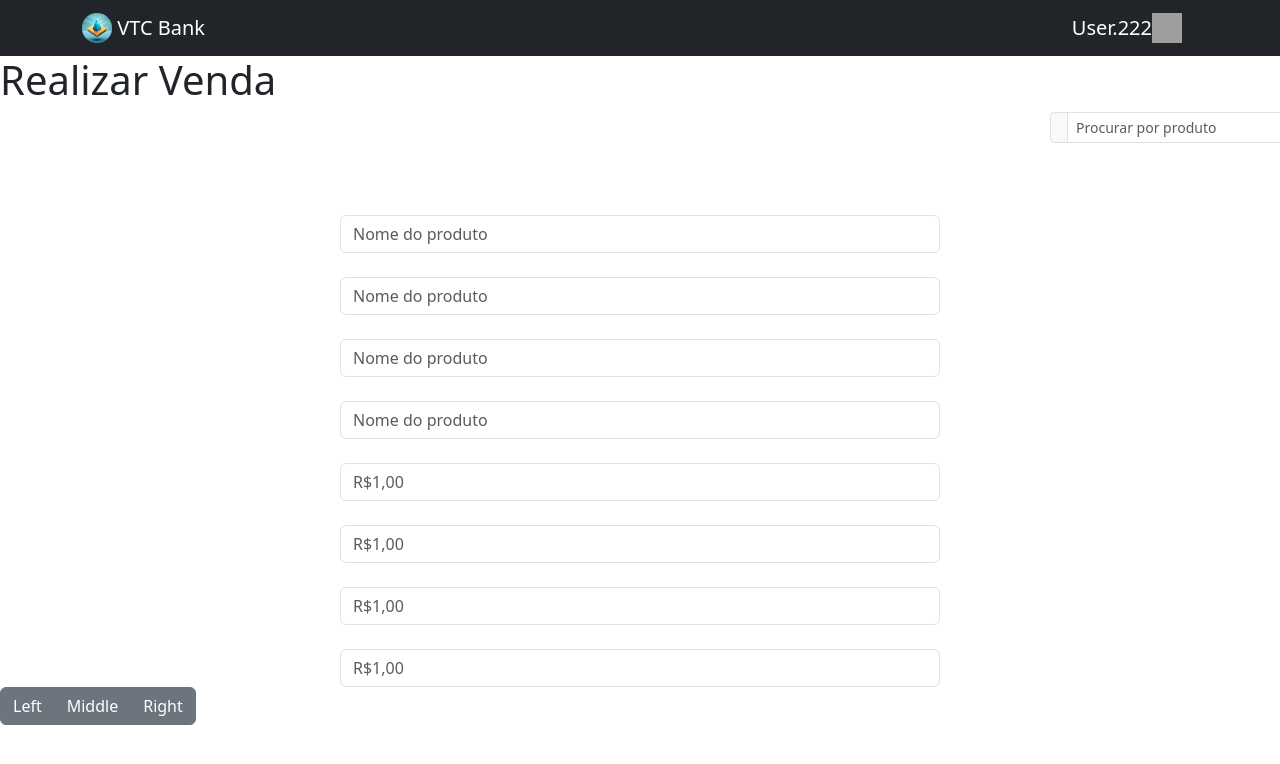
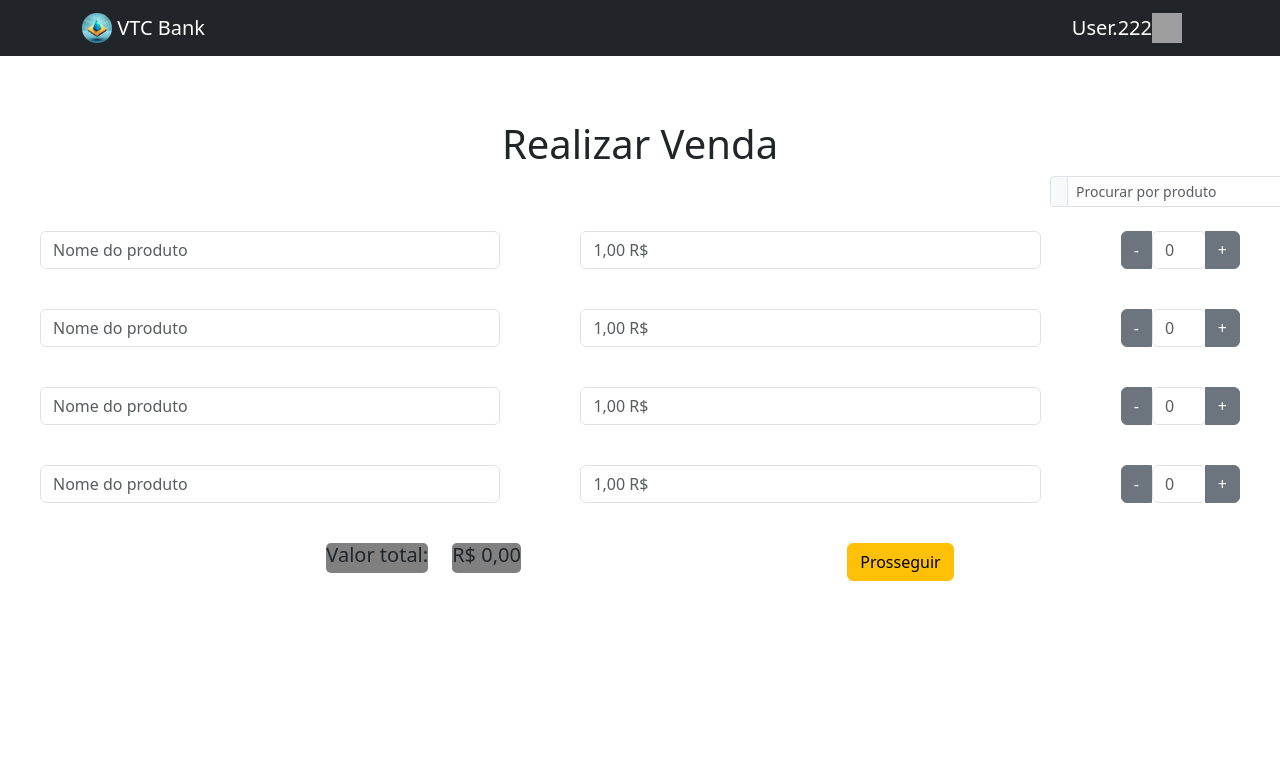
Before and after one commit to chyoda/coin_project, a React (Create React App) app: page / in a window 1280 px wide. Shown: the top 764 px of the page. Built offline with nearby package versions, Linux system fonts and the light colour scheme; grey boxes are pictures that could not be loaded.

Commit message:
screen "sold" made.

```diff
--- a/src/pages/EMP/Vender.js
+++ b/src/pages/EMP/Vender.js
@@ -11,7 +11,7 @@ const Vender = () => {
     return (
         <>
             <EmptyNavBar/>
-            <div className="ComBox">
+            <div class="ComBox">
                 <h1>Realizar Venda</h1>
             </div>
 
@@ -27,35 +27,56 @@ const Vender = () => {
             </div>
 
             <div class="tet">
-            <br />
-            <br />
-            <br />
-            <Form.Control type="text" placeholder="Nome do produto" />
-            <br />
-            <Form.Control class="comboinput" type="text" placeholder="Nome do produto" />
-            <br />
-            <Form.Control class="comboinput" type="text" placeholder="Nome do produto" />
-            <br />
-            <Form.Control class="comboinput" type="text" placeholder="Nome do produto" />
-            <br />
-            <Form.Control type="number" placeholder="R$1,00" />
-            <br />
-            <Form.Control type="number" placeholder="R$1,00" />
-            <br />
-            <Form.Control type="number" placeholder="R$1,00" />
-            <br />
-            <Form.Control type="number" placeholder="R$1,00" />
+                <Form.Control type="text" placeholder="Nome do produto" />
+                <Form.Control type="number" placeholder="1,00 R$" />
+                <ButtonGroup aria-label="Basic example">
+                    <Button variant="secondary"> - </Button>
+                    <Form.Control type="number" placeholder="0" />
+                    <Button variant="secondary"> + </Button>
+                </ButtonGroup>
             </div>
 
-            <div>
+            <div class="tet">
+                <Form.Control type="text" placeholder="Nome do produto" />
+                <Form.Control type="number" placeholder="1,00 R$" />
+                <ButtonGroup aria-label="Basic example">
+                    <Button variant="secondary"> - </Button>
+                    <Form.Control type="number" placeholder="0" />
+                    <Button variant="secondary"> + </Button>
+                </ButtonGroup>
+            </div>
 
-            <ButtonGroup aria-label="Basic example">
-                <Button variant="secondary">Left</Button>
-                <Button variant="secondary">Middle</Button>
-                <Button variant="secondary">Right</Button>
-            </ButtonGroup>
+            <div class="tet">
+                <Form.Control type="text" placeholder="Nome do produto" />
+                <Form.Control type="number" placeholder="1,00 R$" />
+                <ButtonGroup aria-label="Basic example">
+                    <Button variant="secondary"> - </Button>
+                    <Form.Control type="number" placeholder="0" />
+                    <Button variant="secondary"> + </Button>
+                </ButtonGroup>
+            </div>
 
+            <div class="tet">
+                <Form.Control type="text" placeholder="Nome do produto" />
+                <Form.Control type="number" placeholder="1,00 R$" />
+                <ButtonGroup aria-label="Basic example">
+                    <Button variant="secondary"> - </Button>
+                    <Form.Control type="number" placeholder="0" />
+                        <Button variant="secondary"> + </Button>
+                </ButtonGroup>
             </div>
+
+            <div className="bottom">
+                <div class="valorT">
+                    <h5>Valor total:</h5>
+                    <h5>R$ 0,00</h5>
+                </div>
+                <Button variant="warning">Prosseguir</Button>{' '}
+            </div>
+
+            <div className="war">
+            </div>
+
         </>
     )
 }
--- a/src/pages/EMP/styles/vender.css
+++ b/src/pages/EMP/styles/vender.css
@@ -1,14 +1,41 @@
+.ComBox{
+    margin-top:5%;
+    text-align: center;
+}
+
 .mb-3{
     width: 250px;
     height: 15px;
     left: 1050px;
 }
 
-.comboinput{
-    background-color: red;
+.tet{
+    display: flex;
+    justify-content: space-between;
+    gap: 5rem;
+    width: 1200px;
+    margin: 2.5rem auto;
 }
 
-.tet{
-    width: 600px;
-    margin: auto;
+.bottom{
+    display: flex;
+    justify-content: space-evenly;
 }
+
+.valorT{
+    display: flex;
+    gap:1.5rem;
+}
+
+.valorT>h5{
+    background-color: gray;
+    border-color: black;
+    border-radius: 5px;
+}
+
+.war{
+    margin-top: 50px;
+    width: 50px;
+    height: 15px;
+    margin-left: 86.5%;
+}
```
